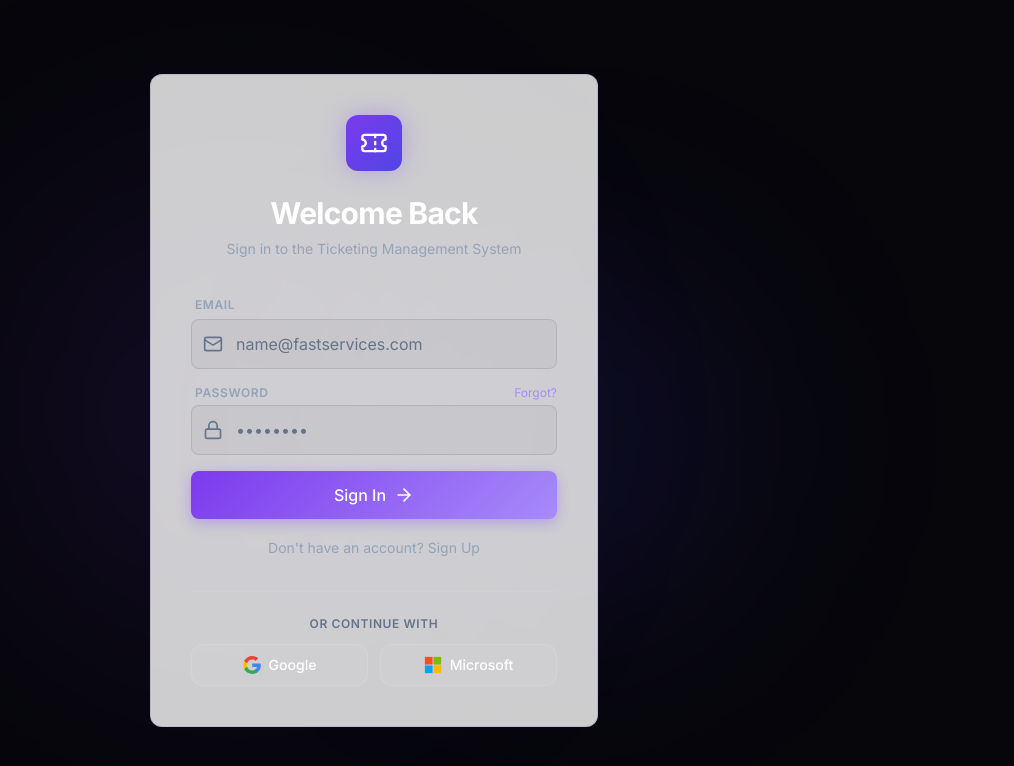
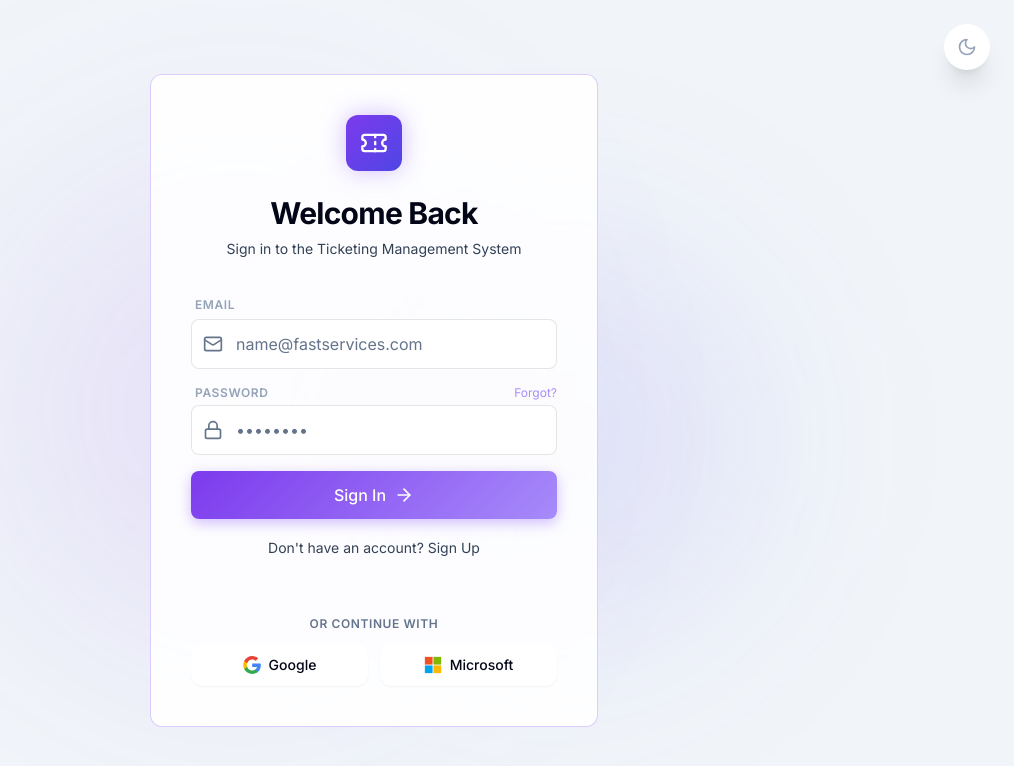
Before and after one commit to Kusen13/ticket-man, a React (Vite) app: page /login in a window 1280 px wide. Shown: the top 766 px of the page, without its empty margins (266-1280 px from the left). Built offline with nearby package versions, Linux system fonts and the light colour scheme.

Commit message:
style: refine light mode contrast and add theme toggle to login page

```diff
--- a/src/index.css
+++ b/src/index.css
@@ -33,18 +33,18 @@
 }
 
 .light {
-  --bg-base: #f8fafc;
+  --bg-base: #f1f5f9;
   --bg-surface: #ffffff;
-  --bg-card: rgba(255, 255, 255, 0.8);
-  --bg-card-hover: rgba(255, 255, 255, 1);
-  --text-primary: #0f172a;
-  --text-secondary: #475569;
+  --bg-card: rgba(255, 255, 255, 0.9);
+  --bg-card-hover: #ffffff;
+  --text-primary: #020617; /* Much darker for readability */
+  --text-secondary: #334155;
   --text-muted: #64748b;
-  --border-glow: 1px solid rgba(139, 92, 246, 0.2);
-  --border-glow-active: 1px solid rgba(139, 92, 246, 0.5);
-  --panel-bg: rgba(255, 255, 255, 0.9);
-  --input-bg: rgba(0, 0, 0, 0.03);
-  --accent-glow: 0 4px 12px rgba(139, 92, 246, 0.1);
+  --border-glow: 1px solid rgba(139, 92, 246, 0.3); /* Stronger borders */
+  --border-glow-active: 1px solid rgba(139, 92, 246, 0.6);
+  --panel-bg: rgba(255, 255, 255, 0.95);
+  --input-bg: #ffffff;
+  --accent-glow: 0 4px 12px rgba(139, 92, 246, 0.15);
 }
 
 * {
@@ -178,7 +178,7 @@ body {
 }
 
 .btn-secondary {
-  background: rgba(255, 255, 255, 0.05);
+  background: var(--input-bg);
   color: var(--text-primary);
   border: 1px solid rgba(255, 255, 255, 0.1);
   border-radius: var(--radius-btn);
@@ -189,6 +189,10 @@ body {
   display: inline-flex;
   align-items: center;
   gap: 0.5rem;
+}
+
+.light .btn-secondary {
+  border-color: rgba(0, 0, 0, 0.15);
 }
 
 .btn-secondary:hover {
--- a/src/pages/LoginPage.tsx
+++ b/src/pages/LoginPage.tsx
@@ -2,11 +2,13 @@ import React, { useState } from 'react';
 import { Navigate, useNavigate } from 'react-router-dom';
 import { useAuth } from '../hooks/useAuth';
 import { supabase } from '../supabaseClient';
-import { Ticket, Mail, Lock, ArrowRight, Loader2, User as UserIcon } from 'lucide-react';
+import { Ticket, Mail, Lock, ArrowRight, Loader2, User as UserIcon, Sun, Moon } from 'lucide-react';
+import { useTheme } from '../context/ThemeContext';
 
 export const LoginPage: React.FC = () => {
   const { user, isLoading } = useAuth();
   const navigate = useNavigate();
+  const { theme, toggleTheme } = useTheme();
 
   const [isSignup, setIsSignup] = useState(false);
   const [name, setName] = useState('');
@@ -19,7 +21,7 @@ export const LoginPage: React.FC = () => {
 
   // Wait for session to load (handles OAuth token resolution)
   if (isLoading) return (
-    <div className="min-h-screen bg-[#06060b] flex items-center justify-center">
+    <div className="min-h-screen bg-[var(--bg-base)] flex items-center justify-center">
       <div className="w-10 h-10 rounded-full border-2 border-violet-500 border-t-transparent animate-spin" />
     </div>
   );
@@ -107,7 +109,17 @@ export const LoginPage: React.FC = () => {
   };
 
   return (
-    <div className="min-h-screen bg-[#06060b] flex items-center justify-center p-4 relative overflow-hidden">
+    <div className="min-h-screen bg-[var(--bg-base)] flex flex-col items-center justify-center p-4 relative overflow-hidden">
+      {/* Theme Toggle for Login Page */}
+      <div className="absolute top-6 right-6 z-50">
+        <button
+          onClick={toggleTheme}
+          className="p-3 bg-[var(--bg-surface)] border border-white/10 rounded-full text-slate-400 hover:text-amber-400 hover:border-amber-400/30 transition-all shadow-xl backdrop-blur-md"
+          title={theme === 'dark' ? 'Switch to Light Mode' : 'Switch to Dark Mode'}
+        >
+          {theme === 'dark' ? <Sun size={20} /> : <Moon size={20} />}
+        </button>
+      </div>
       {/* Background Glows */}
       <div className="absolute top-[20%] left-[20%] w-[500px] h-[500px] bg-violet-600/10 rounded-full blur-[120px] pointer-events-none"></div>
       <div className="absolute bottom-[20%] right-[20%] w-[400px] h-[400px] bg-indigo-600/10 rounded-full blur-[100px] pointer-events-none"></div>
@@ -119,10 +131,10 @@ export const LoginPage: React.FC = () => {
             <div className="w-14 h-14 rounded-xl bg-gradient-to-br from-violet-600 to-indigo-600 flex items-center justify-center shadow-[0_0_25px_rgba(139,92,246,0.4)] mb-6 animate-pulse-glow">
               <Ticket size={28} className="text-white" />
             </div>
-            <h1 className="text-3xl font-bold text-white tracking-tight mb-2">
+            <h1 className="text-3xl font-bold text-[var(--text-primary)] tracking-tight mb-2">
                 {isSignup ? 'Create Account' : 'Welcome Back'}
             </h1>
-            <p className="text-slate-400 text-sm text-center">
+            <p className="text-[var(--text-secondary)] text-sm text-center">
                 {isSignup ? 'Sign up to file your first ticket' : 'Sign in to the Ticketing Management System'}
             </p>
           </div>
@@ -207,7 +219,7 @@ export const LoginPage: React.FC = () => {
                 <button
                     type="button"
                     onClick={() => setIsSignup(!isSignup)}
-                    className="text-slate-400 text-sm hover:text-white transition-colors"
+                    className="text-[var(--text-secondary)] text-sm hover:text-[var(--text-primary)] transition-colors"
                 >
                     {isSignup ? 'Already have an account? Sign In' : "Don't have an account? Sign Up"}
                 </button>
@@ -221,7 +233,7 @@ export const LoginPage: React.FC = () => {
                 <button
                   onClick={handleGoogleLogin}
                   disabled={googleLoading}
-                  className="flex items-center justify-center gap-2 px-4 py-2.5 rounded-xl bg-white/5 border border-white/10 hover:bg-white/10 transition-colors text-sm text-white font-medium group disabled:opacity-60 disabled:cursor-not-allowed"
+                  className="flex items-center justify-center gap-2 px-4 py-2.5 rounded-xl bg-[var(--bg-surface)] border border-white/10 hover:border-violet-500/30 transition-all text-sm text-[var(--text-primary)] font-medium group disabled:opacity-60 disabled:cursor-not-allowed shadow-sm focus:ring-1 focus:ring-violet-500/20"
                 >
                     {googleLoading ? (
                       <Loader2 className="w-4 h-4 animate-spin" />
@@ -239,7 +251,7 @@ export const LoginPage: React.FC = () => {
                 </button>
                 <button
                   onClick={() => handleProviderLogin('microsoft')}
-                  className="flex items-center justify-center gap-2 px-4 py-2.5 rounded-xl bg-white/5 border border-white/10 hover:bg-white/10 transition-colors text-sm text-white font-medium group"
+                  className="flex items-center justify-center gap-2 px-4 py-2.5 rounded-xl bg-[var(--bg-surface)] border border-white/10 hover:border-violet-500/30 transition-all text-sm text-[var(--text-primary)] font-medium group shadow-sm focus:ring-1 focus:ring-violet-500/20"
                 >
                     <svg viewBox="0 0 21 21" width="18" height="18" xmlns="http://www.w3.org/2000/svg">
                         <path fill="#f25022" d="M1 1h9v9H1z"/>
```
